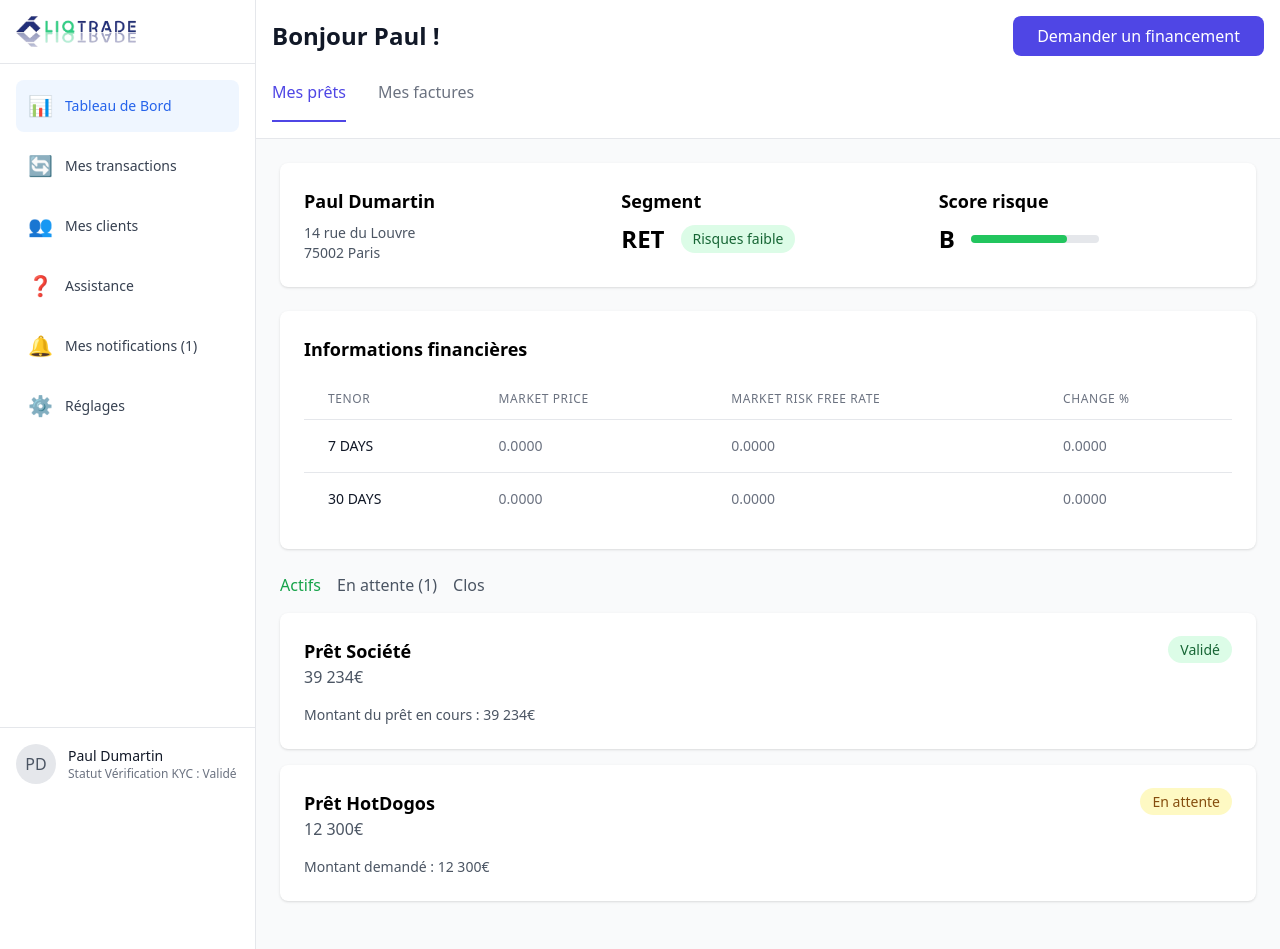
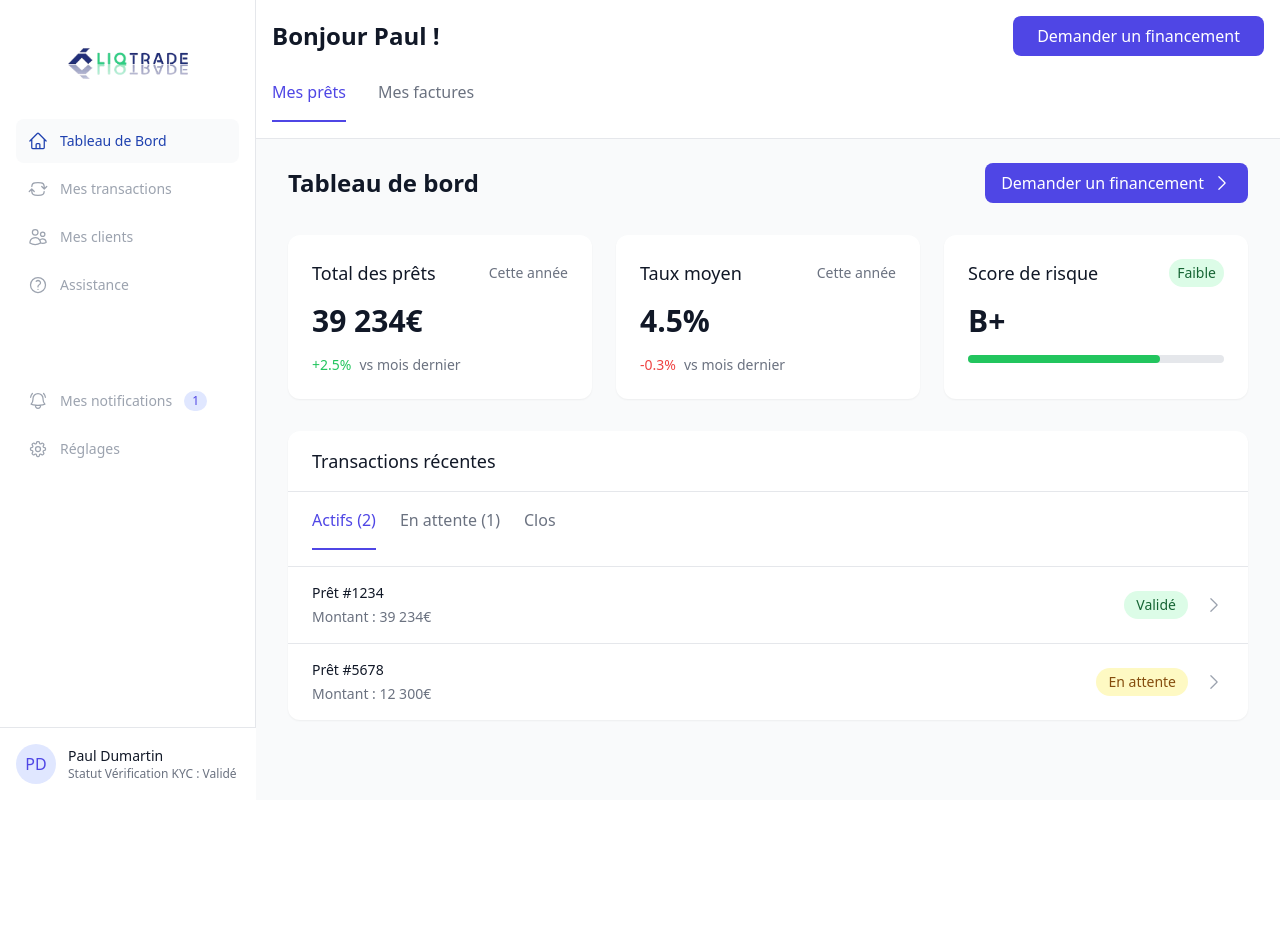
Before and after one commit to jennaram/liqtrade-frontend, a Next.js app: page /dashboard in a window 1280 px wide. After the commit the page ends 800 px from the top, so only its background shows below. Built offline with nearby package versions, Linux system fonts and the light colour scheme.

Commit message:
feat: refonte de la page de tableau de bord avec une nouvelle structure, ajout d'icônes et amélioration de l'affichage des statistiques et des transactions

```diff
--- a/src/app/components/dashboard/DashboardMain.tsx
+++ b/src/app/components/dashboard/DashboardMain.tsx
@@ -1,117 +1,112 @@
+import { ChevronRightIcon } from '@heroicons/react/24/solid';
+
 const DashboardMain = () => {
   return (
-    <main className="flex-1 bg-gray-50 p-6">
-      <div className="max-w-7xl mx-auto">
-        {/* User Info Card */}
-        <div className="bg-white rounded-lg shadow p-6 mb-6">
-          <div className="grid grid-cols-1 md:grid-cols-3 gap-6">
-            <div>
-              <h3 className="text-lg font-semibold mb-2">Paul Dumartin</h3>
-              <p className="text-gray-600 text-sm">14 rue du Louvre</p>
-              <p className="text-gray-600 text-sm">75002 Paris</p>
+    <main className="flex-1 bg-gray-50">
+      <div className="max-w-7xl mx-auto px-8 py-6">
+        {/* En-tête avec titre et bouton */}
+        <div className="flex justify-between items-center mb-8">
+          <h1 className="text-2xl font-semibold text-gray-900">Tableau de bord</h1>
+          <button className="bg-indigo-600 text-white px-4 py-2 rounded-lg hover:bg-indigo-700 transition-colors flex items-center">
+            Demander un financement
+            <ChevronRightIcon className="w-5 h-5 ml-2" />
+          </button>
+        </div>
+
+        {/* Grille de statistiques */}
+        <div className="grid grid-cols-1 md:grid-cols-3 gap-6 mb-8">
+          {/* Carte Total des prêts */}
+          <div className="bg-white rounded-xl shadow-sm p-6">
+            <div className="flex items-center justify-between mb-4">
+              <h3 className="text-lg font-medium text-gray-900">Total des prêts</h3>
+              <span className="text-sm text-gray-500">Cette année</span>
             </div>
-            <div>
-              <h3 className="text-lg font-semibold mb-2">Segment</h3>
-              <div className="flex items-center">
-                <span className="text-2xl font-bold">RET</span>
-                <span className="ml-4 px-3 py-1 bg-green-100 text-green-800 rounded-full text-sm">
-                  Risques faible
-                </span>
-              </div>
+            <p className="text-3xl font-semibold text-gray-900">39 234€</p>
+            <div className="mt-4 flex items-center text-sm">
+              <span className="text-green-500 font-medium">+2.5%</span>
+              <span className="text-gray-500 ml-2">vs mois dernier</span>
             </div>
-            <div>
-              <h3 className="text-lg font-semibold mb-2">Score risque</h3>
-              <div className="flex items-center">
-                <span className="text-2xl font-bold">B</span>
-                <div className="ml-4 w-32 h-2 bg-gray-200 rounded-full">
-                  <div className="w-3/4 h-full bg-green-500 rounded-full"></div>
-                </div>
+          </div>
+
+          {/* Carte Taux moyen */}
+          <div className="bg-white rounded-xl shadow-sm p-6">
+            <div className="flex items-center justify-between mb-4">
+              <h3 className="text-lg font-medium text-gray-900">Taux moyen</h3>
+              <span className="text-sm text-gray-500">Cette année</span>
+            </div>
+            <p className="text-3xl font-semibold text-gray-900">4.5%</p>
+            <div className="mt-4 flex items-center text-sm">
+              <span className="text-red-500 font-medium">-0.3%</span>
+              <span className="text-gray-500 ml-2">vs mois dernier</span>
+            </div>
+          </div>
+
+          {/* Carte Score de risque */}
+          <div className="bg-white rounded-xl shadow-sm p-6">
+            <div className="flex items-center justify-between mb-4">
+              <h3 className="text-lg font-medium text-gray-900">Score de risque</h3>
+              <span className="px-2 py-1 bg-green-100 text-green-800 rounded-full text-sm">Faible</span>
+            </div>
+            <p className="text-3xl font-semibold text-gray-900">B+</p>
+            <div className="mt-4">
+              <div className="w-full bg-gray-200 rounded-full h-2">
+                <div className="bg-green-500 h-2 rounded-full" style={{ width: '75%' }}></div>
               </div>
             </div>
           </div>
         </div>
 
-        {/* Financial Info */}
-        <div className="bg-white rounded-lg shadow p-6 mb-6">
-          <h2 className="text-lg font-semibold mb-4">Informations financières</h2>
-          <div className="overflow-x-auto">
-            <table className="min-w-full divide-y divide-gray-200">
-              <thead>
-                <tr>
-                  <th className="px-6 py-3 text-left text-xs font-medium text-gray-500 uppercase tracking-wider">
-                    Tenor
-                  </th>
-                  <th className="px-6 py-3 text-left text-xs font-medium text-gray-500 uppercase tracking-wider">
-                    Market Price
-                  </th>
-                  <th className="px-6 py-3 text-left text-xs font-medium text-gray-500 uppercase tracking-wider">
-                    Market Risk Free Rate
-                  </th>
-                  <th className="px-6 py-3 text-left text-xs font-medium text-gray-500 uppercase tracking-wider">
-                    Change %
-                  </th>
-                </tr>
-              </thead>
-              <tbody className="bg-white divide-y divide-gray-200">
-                <tr>
-                  <td className="px-6 py-4 whitespace-nowrap text-sm text-gray-900">7 DAYS</td>
-                  <td className="px-6 py-4 whitespace-nowrap text-sm text-gray-500">0.0000</td>
-                  <td className="px-6 py-4 whitespace-nowrap text-sm text-gray-500">0.0000</td>
-                  <td className="px-6 py-4 whitespace-nowrap text-sm text-gray-500">0.0000</td>
-                </tr>
-                <tr>
-                  <td className="px-6 py-4 whitespace-nowrap text-sm text-gray-900">30 DAYS</td>
-                  <td className="px-6 py-4 whitespace-nowrap text-sm text-gray-500">0.0000</td>
-                  <td className="px-6 py-4 whitespace-nowrap text-sm text-gray-500">0.0000</td>
-                  <td className="px-6 py-4 whitespace-nowrap text-sm text-gray-500">0.0000</td>
-                </tr>
-              </tbody>
-            </table>
-          </div>
-        </div>
-
-        {/* Transactions */}
-        <div className="mb-6">
-          <div className="flex space-x-4 mb-4">
-            <button className="text-green-600 font-medium">Actifs</button>
-            <button className="text-gray-600 font-medium">En attente (1)</button>
-            <button className="text-gray-600 font-medium">Clos</button>
+        {/* Section des transactions */}
+        <div className="bg-white rounded-xl shadow-sm">
+          <div className="px-6 py-4 border-b border-gray-200">
+            <h2 className="text-lg font-medium text-gray-900">Transactions récentes</h2>
           </div>
 
-          {/* Transaction Cards */}
-          <div className="space-y-4">
-            <div className="bg-white rounded-lg shadow p-6">
-              <div className="flex justify-between items-start mb-4">
+          {/* En-tête des filtres */}
+          <div className="px-6 py-4 border-b border-gray-200">
+            <div className="flex space-x-6">
+              <button className="text-indigo-600 font-medium pb-4 border-b-2 border-indigo-600">
+                Actifs (2)
+              </button>
+              <button className="text-gray-500 font-medium pb-4 border-b-2 border-transparent hover:text-gray-700">
+                En attente (1)
+              </button>
+              <button className="text-gray-500 font-medium pb-4 border-b-2 border-transparent hover:text-gray-700">
+                Clos
+              </button>
+            </div>
+          </div>
+
+          {/* Liste des transactions */}
+          <div className="divide-y divide-gray-200">
+            <div className="px-6 py-4 hover:bg-gray-50">
+              <div className="flex justify-between items-center">
                 <div>
-                  <h3 className="text-lg font-semibold">Prêt Société</h3>
-                  <p className="text-gray-600">39 234€</p>
+                  <h3 className="text-sm font-medium text-gray-900">Prêt #1234</h3>
+                  <p className="text-sm text-gray-500 mt-1">Montant : 39 234€</p>
                 </div>
-                <div className="text-right">
-                  <span className="px-3 py-1 bg-green-100 text-green-800 rounded-full text-sm">
+                <div className="flex items-center">
+                  <span className="px-3 py-1 bg-green-100 text-green-800 rounded-full text-sm mr-4">
                     Validé
                   </span>
+                  <ChevronRightIcon className="w-5 h-5 text-gray-400" />
                 </div>
               </div>
-              <p className="text-sm text-gray-600">
-                Montant du prêt en cours : 39 234€
-              </p>
             </div>
 
-            <div className="bg-white rounded-lg shadow p-6">
-              <div className="flex justify-between items-start mb-4">
+            <div className="px-6 py-4 hover:bg-gray-50">
+              <div className="flex justify-between items-center">
                 <div>
-                  <h3 className="text-lg font-semibold">Prêt HotDogos</h3>
-                  <p className="text-gray-600">12 300€</p>
+                  <h3 className="text-sm font-medium text-gray-900">Prêt #5678</h3>
+                  <p className="text-sm text-gray-500 mt-1">Montant : 12 300€</p>
                 </div>
-                <div className="text-right">
-                  <span className="px-3 py-1 bg-yellow-100 text-yellow-800 rounded-full text-sm">
+                <div className="flex items-center">
+                  <span className="px-3 py-1 bg-yellow-100 text-yellow-800 rounded-full text-sm mr-4">
                     En attente
                   </span>
+                  <ChevronRightIcon className="w-5 h-5 text-gray-400" />
                 </div>
               </div>
-              <p className="text-sm text-gray-600">
-                Montant demandé : 12 300€
-              </p>
             </div>
           </div>
         </div>
--- a/src/app/components/dashboard/DashboardSidebar.tsx
+++ b/src/app/components/dashboard/DashboardSidebar.tsx
@@ -1,21 +1,32 @@
+"use client";
+
 import Image from 'next/image';
 import Link from 'next/link';
+import {
+  HomeIcon,
+  ArrowPathRoundedSquareIcon,
+  UsersIcon,
+  QuestionMarkCircleIcon,
+  BellAlertIcon,
+  Cog8ToothIcon
+} from '@heroicons/react/24/outline';
 
 const DashboardSidebar = () => {
   const menuItems = [
-    { icon: '📊', label: 'Tableau de Bord', active: true },
-    { icon: '🔄', label: 'Mes transactions' },
-    { icon: '👥', label: 'Mes clients' },
-    { icon: '❓', label: 'Assistance' },
-    { icon: '🔔', label: 'Mes notifications (1)' },
-    { icon: '⚙️', label: 'Réglages' },
+    { icon: HomeIcon, label: 'Tableau de Bord', active: true },
+    { icon: ArrowPathRoundedSquareIcon, label: 'Mes transactions' },
+    { icon: UsersIcon, label: 'Mes clients' },
+    { icon: QuestionMarkCircleIcon, label: 'Assistance' },
+    { type: 'spacer' },
+    { icon: BellAlertIcon, label: 'Mes notifications', badge: '1' },
+    { icon: Cog8ToothIcon, label: 'Réglages' },
   ];
 
   return (
     <aside className="w-64 bg-white border-r border-gray-200 min-h-screen">
       {/* Logo */}
-      <div className="p-4 border-b">
-        <Link href="/">
+      <div className="pt-12 pb-6 flex justify-center items-center">
+        <Link href="/" className="flex justify-center">
           <Image
             src="/images/logoliqtrade.png"
             alt="Liqtrade"
@@ -27,31 +38,43 @@ const DashboardSidebar = () => {
       </div>
 
       {/* Menu Items */}
-      <nav className="p-4">
-        <ul className="space-y-2">
-          {menuItems.map((item, index) => (
+      <nav className="px-4 mt-4">
+        <ul className="space-y-1">
+          {menuItems.map((item, index) => {
+            if (item.type === 'spacer') {
+              return <li key={index} className="h-16" />;
+            }
+
+            const Icon = item.icon;
+            return (
               <li key={index}>
                 <Link
                   href="#"
                   className={`flex items-center space-x-3 p-3 rounded-lg transition-colors ${
                     item.active
-                    ? 'bg-blue-50 text-blue-600'
-                    : 'text-gray-700 hover:bg-gray-50'
+                      ? 'bg-gray-50 text-blue-800 font-regular'
+                      : 'text-gray-400 hover:text-gray-600 hover:bg-gray-50 font-regular'
                   }`}
                 >
-                <span className="text-xl">{item.icon}</span>
-                <span className="text-sm font-medium">{item.label}</span>
+                  <Icon className={`w-5 h-5 ${item.active ? 'text-blue-800' : 'text-gray-400'}`} />
+                  <span className="text-sm">{item.label}</span>
+                  {item.badge && (
+                    <span className="ml-auto bg-indigo-100 text-indigo-600 text-xs font-medium px-2 py-0.5 rounded-full">
+                      {item.badge}
+                    </span>
+                  )}
                 </Link>
               </li>
-          ))}
+            );
+          })}
         </ul>
       </nav>
 
       {/* User Profile */}
-      <div className="absolute bottom-0 p-4 border-t w-64">
+      <div className="absolute bottom-0 p-4 border-t w-64 bg-white">
         <div className="flex items-center space-x-3">
-          <div className="w-10 h-10 rounded-full bg-gray-200 flex items-center justify-center">
-            <span className="text-gray-600">PD</span>
+          <div className="w-10 h-10 rounded-full bg-indigo-100 flex items-center justify-center">
+            <span className="text-indigo-600 font-medium">PD</span>
           </div>
           <div>
             <p className="text-sm font-medium text-gray-900">Paul Dumartin</p>
--- a/src/app/dashboard/page.tsx
+++ b/src/app/dashboard/page.tsx
@@ -1,16 +1,57 @@
+"use client";
+
+import { useState } from 'react';
 import DashboardSidebar from '../components/dashboard/DashboardSidebar';
 import DashboardHeader from '../components/dashboard/DashboardHeader';
 import DashboardMain from '../components/dashboard/DashboardMain';
+import { Bars3Icon, XMarkIcon } from '@heroicons/react/24/outline';
 
 export default function DashboardPage() {
+  const [sidebarOpen, setSidebarOpen] = useState(false);
+
   return (
     <div className="min-h-screen bg-gray-50">
-      <div className="flex">
+      {/* Mobile sidebar overlay */}
+      {sidebarOpen && (
+        <div
+          className="fixed inset-0 bg-gray-900/50 z-40 lg:hidden"
+          onClick={() => setSidebarOpen(false)}
+        />
+      )}
+
+      {/* Mobile sidebar */}
+      <div className={`
+        fixed inset-y-0 left-0 z-50 w-64 bg-white transform transition-transform duration-300 ease-in-out lg:hidden
+        ${sidebarOpen ? 'translate-x-0' : '-translate-x-full'}
+      `}>
         <DashboardSidebar />
-        <div className="flex-1">
+      </div>
+
+      {/* Desktop sidebar */}
+      <div className="hidden lg:fixed lg:inset-y-0 lg:flex lg:w-64 lg:flex-col">
+        <DashboardSidebar />
+      </div>
+
+      {/* Main content */}
+      <div className="lg:pl-64">
+        {/* Mobile header with menu button */}
+        <div className="sticky top-0 z-10 bg-white lg:hidden">
+          <div className="flex h-16 items-center gap-x-4 border-b border-gray-200 px-4">
+            <button
+              type="button"
+              className="-m-2.5 p-2.5 text-gray-700 lg:hidden"
+              onClick={() => setSidebarOpen(true)}
+            >
+              <span className="sr-only">Ouvrir le menu</span>
+              <Bars3Icon className="h-6 w-6" aria-hidden="true" />
+            </button>
+          </div>
+        </div>
+
+        <main>
           <DashboardHeader />
           <DashboardMain />
-        </div>
+        </main>
       </div>
     </div>
   );
```
Lines whose indentation alone changed are shown as unchanged.
